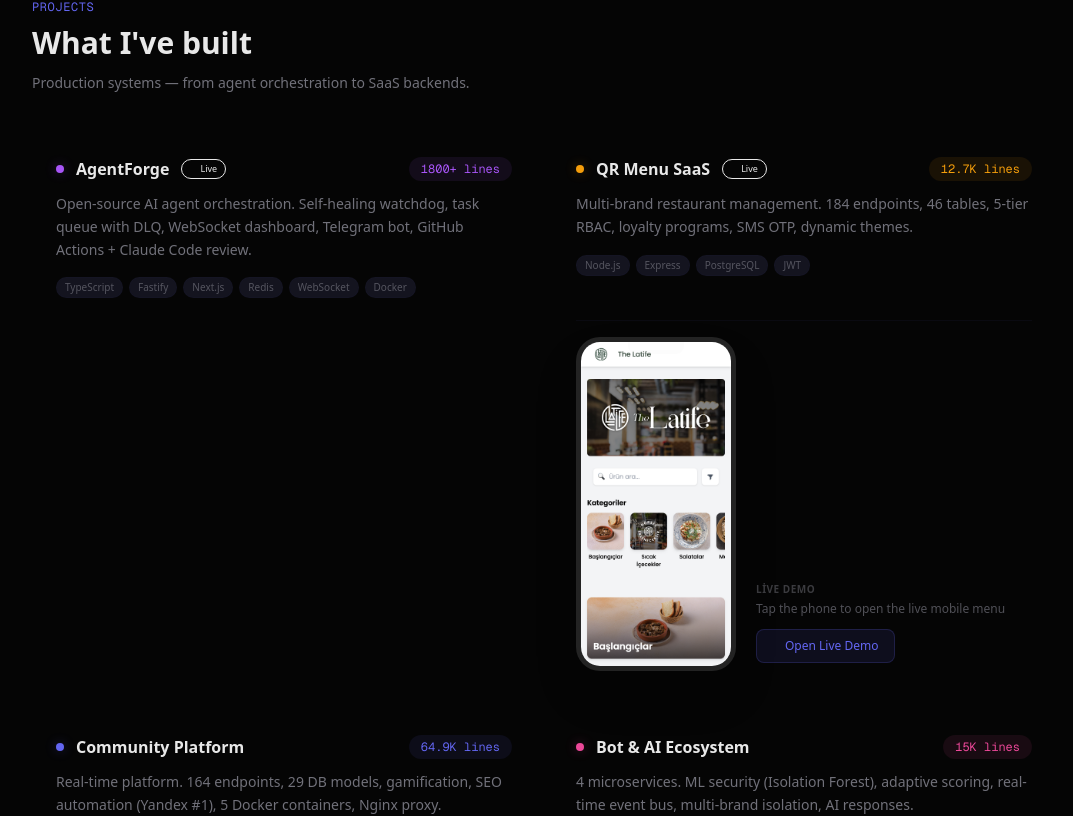
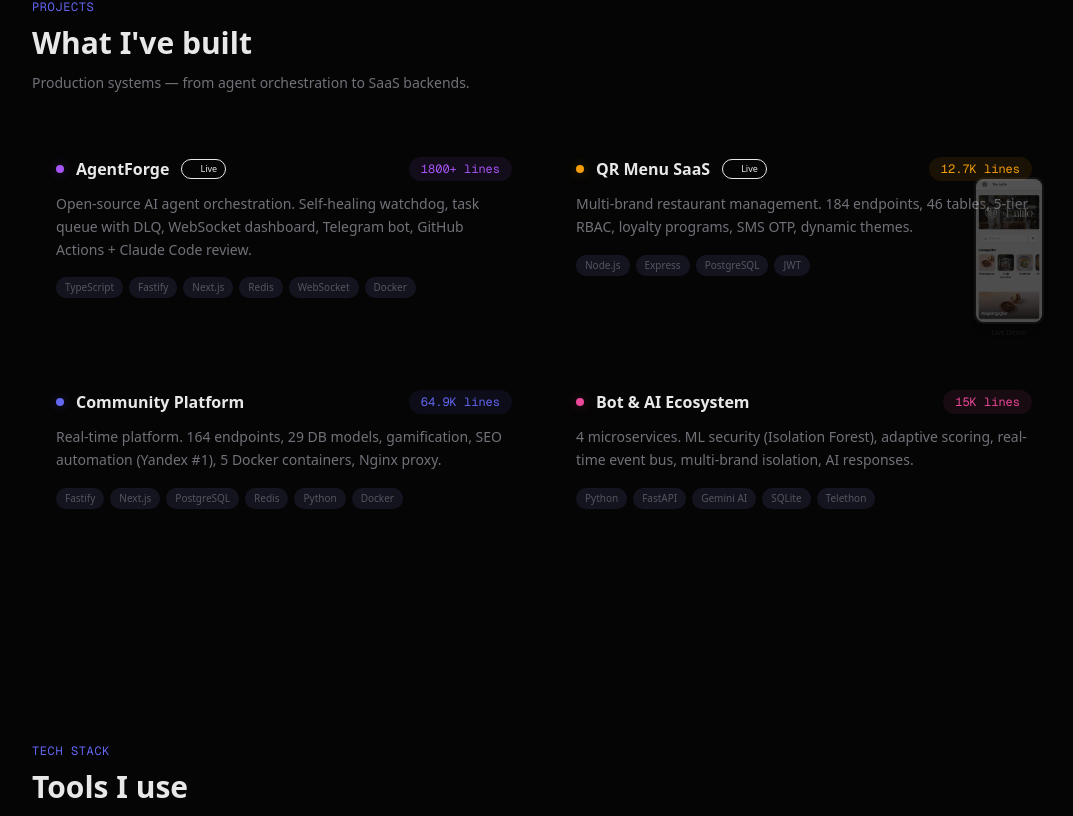
Before and after one commit to irtassedat/web-sayfam, a Next.js app: page / in a window 1280 px wide. Shown: the part 1516-2332 px from the top of the page, without its empty margins (96-1169 px from the left). Built offline with nearby package versions, Linux system fonts and the light colour scheme.

Commit message:
fix: QR Menu — subtle background preview + correct View Source link to latestv2

```diff
--- a/src/app/page.tsx
+++ b/src/app/page.tsx
@@ -68,7 +68,7 @@ function ProjectCard({ title, description, metrics, tags, github, live, color, d
       whileInView={{ opacity: 1, y: 0 }}
       viewport={{ once: true }}
       transition={{ delay, duration: 0.5 }}
-      className="card-glow rounded-2xl p-6 group"
+      className="card-glow rounded-2xl p-6 group relative"
     >
       <div className="flex items-start justify-between mb-3">
         <div className="flex items-center gap-3 flex-wrap">
@@ -93,22 +93,12 @@ function ProjectCard({ title, description, metrics, tags, github, live, color, d
         </a>
       )}
       {live && live.includes("sebastianlogic") && (
-        <div className="mt-4 pt-4 border-t border-border/30">
-          <div className="flex items-end gap-5">
-            <a href={live} target="_blank" rel="noopener noreferrer" className="relative w-[160px] shrink-0 rounded-[1.5rem] border-[5px] border-foreground/15 bg-black shadow-2xl overflow-hidden block hover:border-primary/40 transition-colors">
-              <div className="absolute top-0 left-1/2 -translate-x-1/2 w-14 h-3 bg-foreground/15 rounded-b-lg z-10" />
-              <img src="/qrmenu-preview.png" alt="QR Menu Mobile Preview" className="w-full" />
-            </a>
-            <div className="pb-2">
-              <p className="text-[10px] text-muted/50 uppercase tracking-wider font-semibold mb-1">Live Demo</p>
-              <p className="text-xs text-muted/70 mb-3">Tap the phone to open the live mobile menu</p>
-              <a href={live} target="_blank" rel="noopener noreferrer" className="inline-flex items-center gap-1.5 px-4 py-2 rounded-lg bg-primary/10 text-primary text-xs font-medium border border-primary/20 hover:bg-primary/20 transition-colors">
-                <span className="w-1.5 h-1.5 rounded-full bg-green animate-pulse" />
-                Open Live Demo
-              </a>
-            </div>
+        <a href={live} target="_blank" rel="noopener noreferrer" onClick={e => e.stopPropagation()} className="absolute bottom-3 right-3 w-[70px] opacity-30 hover:opacity-90 hover:scale-110 transition-all duration-300 z-10">
+          <div className="relative rounded-[0.6rem] border-[2px] border-foreground/20 bg-black overflow-hidden shadow-lg">
+            <img src="/qrmenu-preview.png" alt="QR Menu" className="w-full" />
           </div>
-        </div>
+          <p className="text-[7px] text-center text-muted/50 mt-1">Live Demo</p>
+        </a>
       )}
     </motion.div>
   );
@@ -232,7 +222,7 @@ export default function Home() {
         <p className="text-sm text-muted mb-10">Production systems — from agent orchestration to SaaS backends.</p>
         <div className="grid md:grid-cols-2 gap-4">
           <ProjectCard title="AgentForge" description="Open-source AI agent orchestration. Self-healing watchdog, task queue with DLQ, WebSocket dashboard, Telegram bot, GitHub Actions + Claude Code review." metrics="1800+ lines" tags={["TypeScript", "Fastify", "Next.js", "Redis", "WebSocket", "Docker"]} github="https://github.com/irtassedat/agentforge" live="https://dashboard-rust-chi-93.vercel.app" color="#a855f7" delay={0} />
-          <ProjectCard title="QR Menu SaaS" description="Multi-brand restaurant management. 184 endpoints, 46 tables, 5-tier RBAC, loyalty programs, SMS OTP, dynamic themes." metrics="12.7K lines" tags={["Node.js", "Express", "PostgreSQL", "JWT"]} github="https://github.com/irtassedat/qrmenu-backend" live="https://qr.sebastianlogic.com/menu/29" color="#f59e0b" delay={0.1} />
+          <ProjectCard title="QR Menu SaaS" description="Multi-brand restaurant management. 184 endpoints, 46 tables, 5-tier RBAC, loyalty programs, SMS OTP, dynamic themes." metrics="12.7K lines" tags={["Node.js", "Express", "PostgreSQL", "JWT"]} github="https://github.com/irtassedat/latestv2" live="https://qr.sebastianlogic.com/menu/29" color="#f59e0b" delay={0.1} />
           <ProjectCard title="Community Platform" description="Real-time platform. 164 endpoints, 29 DB models, gamification, SEO automation (Yandex #1), 5 Docker containers, Nginx proxy." metrics="64.9K lines" tags={["Fastify", "Next.js", "PostgreSQL", "Redis", "Python", "Docker"]} color="#6366f1" delay={0.2} />
           <ProjectCard title="Bot & AI Ecosystem" description="4 microservices. ML security (Isolation Forest), adaptive scoring, real-time event bus, multi-brand isolation, AI responses." metrics="15K lines" tags={["Python", "FastAPI", "Gemini AI", "SQLite", "Telethon"]} color="#ec4899" delay={0.3} />
         </div>
```
